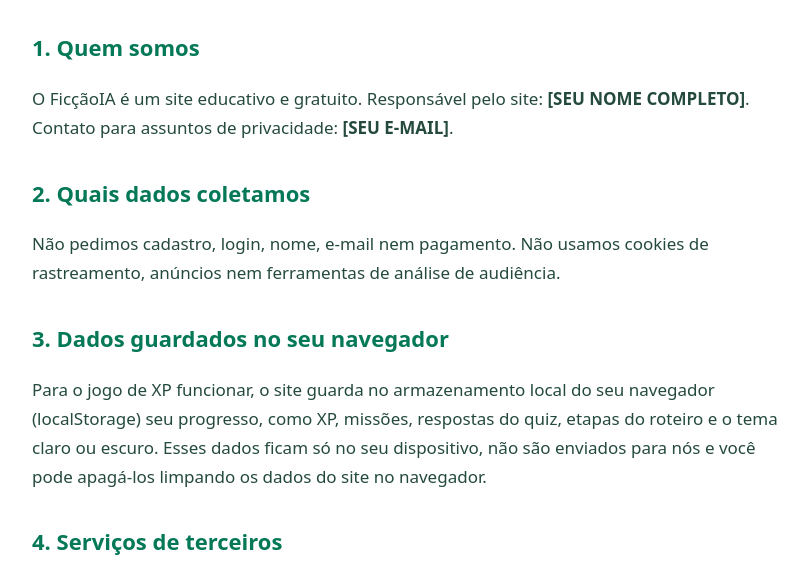
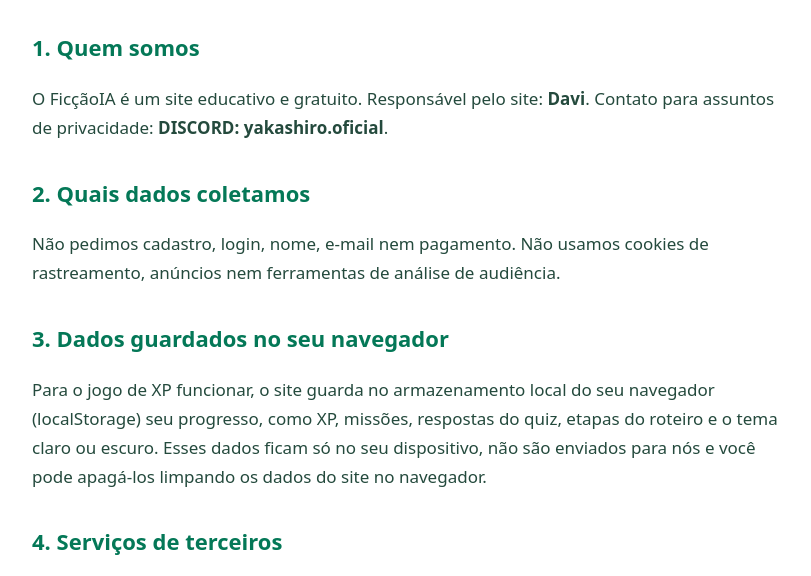
Before and after one commit to lurina-sl/ficcao-ia, a plain HTML site: page privacidade.html in a window 1280 px wide. Shown: the part 194-770 px from the top of the page, without its empty margins (228-1039 px from the left). Drawn offline with Linux system fonts and the light colour scheme.

Commit message:
Update privacidade.html

```diff
--- a/privacidade.html
+++ b/privacidade.html
@@ -3,7 +3,7 @@
 <title>Política de Privacidade — FicçãoIA</title><meta name="description" content="Como o FicçãoIA trata dados pessoais, conforme a LGPD.">
 <link rel="canonical" href="https://ficcaoia.vercel.app/privacidade.html"><link rel="icon" href="/favicon.svg" type="image/svg+xml"><style>body{margin:0;background:#04120d;color:#fff;font:17px/1.7 system-ui,sans-serif}main{max-width:760px;margin:0 auto;padding:32px 22px 60px}a{color:#10b981}h1{font-size:34px;line-height:1.15}h2{margin-top:32px;font-size:22px;color:#10b981}p,li{color:#d6e6df}.aviso{border:1px solid #14392e;background:#08201a;border-radius:12px;padding:12px 16px;font-size:15px}@media(prefers-color-scheme:light){body{background:#fff;color:#052e22}p,li{color:#244a3d}a,h2{color:#047857}.aviso{background:#effaf5;border-color:#c9e8db}}</style></head>
 <body><main><p><a href="/">← Voltar para o FicçãoIA</a></p><h1>Política de Privacidade</h1><p>Última atualização: 23 de novembro de 2026.</p>
-<h2>1. Quem somos</h2><p>O FicçãoIA é um site educativo e gratuito. Responsável pelo site: <strong>[SEU NOME COMPLETO]</strong>. Contato para assuntos de privacidade: <strong>[SEU E-MAIL]</strong>.</p>
+<h2>1. Quem somos</h2><p>O FicçãoIA é um site educativo e gratuito. Responsável pelo site: <strong>Davi</strong>. Contato para assuntos de privacidade: <strong>DISCORD: yakashiro.oficial</strong>.</p>
 <h2>2. Quais dados coletamos</h2><p>Não pedimos cadastro, login, nome, e-mail nem pagamento. Não usamos cookies de rastreamento, anúncios nem ferramentas de análise de audiência.</p>
 <h2>3. Dados guardados no seu navegador</h2><p>Para o jogo de XP funcionar, o site guarda no armazenamento local do seu navegador (localStorage) seu progresso, como XP, missões, respostas do quiz, etapas do roteiro e o tema claro ou escuro. Esses dados ficam só no seu dispositivo, não são enviados para nós e você pode apagá-los limpando os dados do site no navegador.</p>
 <h2>4. Serviços de terceiros</h2><ul><li><strong>Google Fonts:</strong> as fontes são carregadas dos servidores do Google, que pode receber seu endereço IP e dados técnicos do navegador.</li><li><strong>Vercel:</strong> hospeda o site e pode registrar dados técnicos de acesso (como IP e data) por segurança e desempenho.</li><li><strong>GitHub:</strong> guarda o código-fonte do site. Não há dados de visitantes lá.</li></ul><p>Esses serviços têm suas próprias políticas de privacidade.</p>
```
